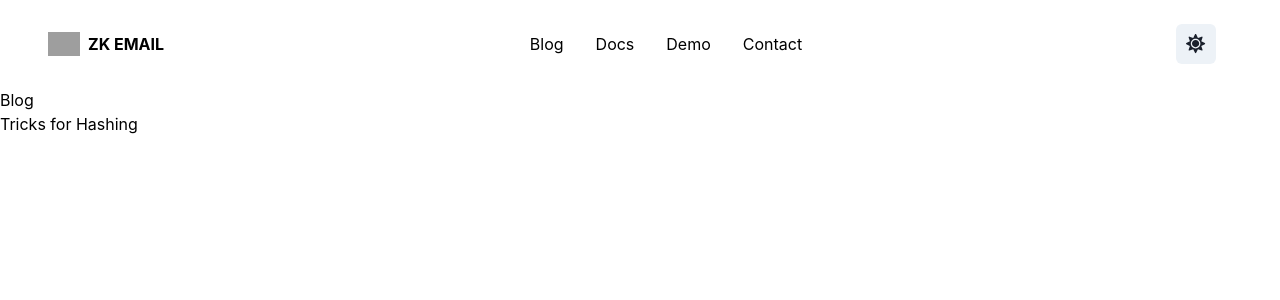
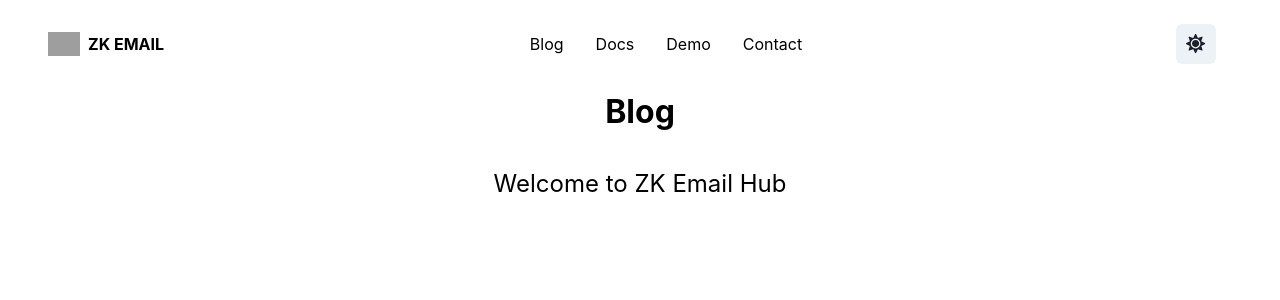
Before and after one commit to zkemail/prove.email-old, a Next.js app: page /blog in a window 1280 px wide. Shown: the top 300 px of the page. Built offline with nearby package versions, Linux system fonts and the light colour scheme; grey boxes are pictures that could not be loaded.

Commit message:
added intro post, there is no formatting

```diff
--- a/posts/intro.md
+++ b/posts/intro.md
@@ -1,14 +1,32 @@
 ---
-title: "Tricks for Hashing"
+title: "Welcome to ZK Email Hub"
 date: 2022-12-18T22:12:03.284Z
 type: posts
 draft: false
 slug: "intro"
 category: "15 min read"
-tags: ["recs"]
-description: "Hashing tricks"
+tags: ["intro"]
+description: "Intro"
 outputs:
 - json
 ---
 
-Preimage trick for sha
+Welcome to https://prove.email! Proof of Email is an open source organization aiming to be the backbone of decentralized identity verification and new user onboarding on chain. We do not attest to users' information or identities, they directly attest and an open source zk verifier verifies it. We are non-custodial, as users are the only ones who can withdraw their funds from their account.
+
+## Understand the Product
+To see a detailed breakdown of our latest presentations, check out our [slides](http://slides.prove.email).
+
+Try our identity demos on [prove.email#demos](https://prove.email#demos). Reach out to us if you want to help work to integrate these proofs into the proof of personhood ecosystem!
+
+Try our wallet demo on [sendeth.org](https://sendeth.org). Read the docs for them on [docs.sendeth.org](http://docs.sendeth.org).
+
+## Build!
+
+Starting in October, we will be looking for Solidity newbies or veterans to test our extensions framework, which allows you to define a relatively short contract (we expect our sample Uniswap extension to be < 100 lines) to add a new functionality for the email wallet. Feel free to add your own protocol, and we will do our best to audit your extension and make it available to users!
+
+If you would like to build your own bespoke email proof, we recommend using [our SDK on NPM](https://www.npmjs.com/search?q=%40zk-email) to construct your bespoke circom circuits, smart contracts for zk-email, and helper Javascript email parsing functions. You can use our [regex_to_circom subpackage](https://www.npmjs.com/search?q=%40zk-email) to construct novel regex circuits. Feel free to ask us in [Discord]() about your bespoke usecases. We are also [available on Telegram](https://t.me/yush_g)!
+
+## Contribute to the Core Project
+We are actively and always looking for open source contributions! Get started by tackling an open issue in the [circuits repo](https://github.com/zkemail/zk-email-verify/issues) or the [relayer repo](https://github.com/zkemail/relayer/issues) (especially the ones marked for first-timers!). We are happy to award grants for contributions.
+
+We are also excited to chat with developers looking to build next-gen technology, designers looking for a fresh challenge to engage users in a novel way, and startup founders who want to build their tech stack around our open source technology. We are happy to provide a list of ideas for hackathon ideas -- the last hackathon project built on our tech won second at ZK Summit!
--- a/src/components/Navbar.tsx
+++ b/src/components/Navbar.tsx
@@ -64,6 +64,8 @@ const Navbar = ({ onNavClick }: NavbarProps) => {
           href="https://github.com/zkemail"
           color={colorMode === "dark" ? "white" : "black"}
           mx={4}
+          target="_blank"
+          rel="noopener noreferrer"
         >
           Docs
         </Link>
--- a/src/lib/posts.ts
+++ b/src/lib/posts.ts
@@ -19,9 +19,9 @@ export async function getAllPosts(): Promise<Post[]> {
     posts.map(async (filename) => {
       const markdownWithMeta = fs.readFileSync(`posts/${filename}`);
 
-      const { data } = matter(markdownWithMeta);
+      const { data, content } = matter(markdownWithMeta);
 
-      const mdxSource = await serialize(data.content);
+      const mdxSource = await serialize(content);
 
       return {
         slug: filename.replace(".md", ""),
@@ -34,16 +34,18 @@ export async function getAllPosts(): Promise<Post[]> {
   return processedPosts;
 }
 
-export function getPostBySlug(slug: string): Post {
+export async function getPostBySlug(slug: string): Promise<Post> {
   const filePath = path.join("posts", `${slug}.md`);
   const fileContents = fs.readFileSync(filePath, "utf8");
 
   const { data, content } = matter(fileContents);
 
+  const mdxSource = await serialize(content); // serialize the content
+
   return {
     slug: slug,
     title: data.title,
     date: data.date.toISOString(),
-    content: content,
+    content: mdxSource,
   };
 }
--- a/src/pages/blog/index.tsx
+++ b/src/pages/blog/index.tsx
@@ -8,14 +8,14 @@ interface Props {
 
 export default function Blog({ posts }: Props) {
   return (
-    <div>
-      <h1>Blog</h1>
+    <div style={{ display: 'flex', flexDirection: 'column', alignItems: 'center', gap: '20px' }}>
+      <h1 style={{ fontSize: '2em', fontWeight: 'bold' }}>Blog</h1>
 
-      <ul>
+      <ul style={{ listStyle: 'none', padding: 0 }}>
         {posts.map((post) => (
-          <li key={post.slug}>
-            <Link href={`/blog/${post.slug}`}>
-              <span>{post.title}</span>
+          <li key={post.slug} style={{ margin: '10px 0' }}>
+            <Link href={`/blog/${post.slug}`} style={{ textDecoration: 'none', color: 'blue' }}>
+              <h2 style={{ fontSize: '1.5em' }}>{post.title}</h2>
             </Link>
           </li>
         ))}
```
Also changed, not shown: src/pages/blog/[slug].tsx (+11 -4 lines).
